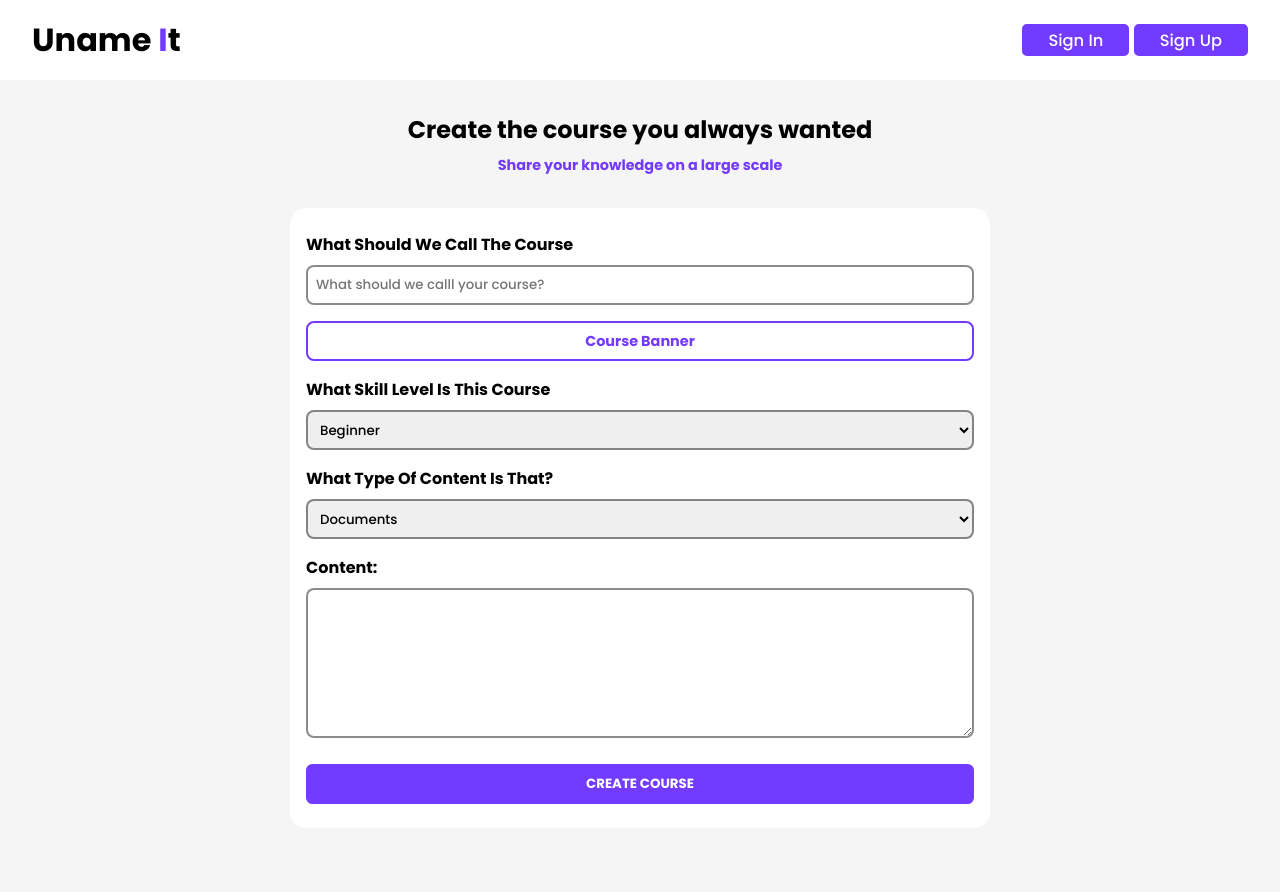
After one commit to MohammedBentalb/LMS, a PHP site: template views/courses/courses_create_and_modify.php in a window 1280 px wide. The commit adds this page. Run offline with PHP 8.4, Linux system fonts and the light colour scheme; the template is opened without the code that fills it, so the values that code supplies are empty.

Commit message:
feat(html / js): adding the layout of the course form to send details about the course, along  with the necessary js for validating the data before sending it

```diff
--- a/controllers/courses_controller.php
+++ b/controllers/courses_controller.php
@@ -11,8 +11,8 @@ switch($action){
         $courseSections = getCourseSections($course_id);
         require("../brief-7/views/courses/course_details.php");
         break;
-    case "add":
-        require("../brief-7/views/courses/courses_create.php");
+    case "create":
+        require("../brief-7/views/courses/courses_create_and_modify.php");
         break;
     case "edit":
         require("../brief-7/views/courses/courses_edit.php");
--- a/controllers/sections_controller.php
+++ b/controllers/sections_controller.php
@@ -3,7 +3,7 @@
 $action = $_GET['action'] ?? "list";
 
 switch($action){
-    case "add":
+    case "create":
         require("../brief-7/views/sections/sections_create.php");
         break;
     case "edit":
--- a/db/db.sql
+++ b/db/db.sql
@@ -14,7 +14,7 @@ ALTER TABLE courses DROP COLUMN created_at -- DELETING created_at TO TEST ALTER
 
 ALTER TABLE courses
 ADD created_at TIMESTAMP DEFAULT CURRENT_TIMESTAMP,
-ADD UPDATED_AT TIMESTAMP DEFAULT CURRENT_TIMESTAMP ON UPDATE CURRENT_TIMESTAMP -- ADDING created_att AND updated_at TO TEST ADDING USING ULTER AND ALSO TO TEST WHO DOES TIMESTAMP WORKS WHEN UPDATING A COURSE
+ADD uupdated_at TIMESTAMP DEFAULT CURRENT_TIMESTAMP ON UPDATE CURRENT_TIMESTAMP -- ADDING created_att AND updated_at TO TEST ADDING USING ULTER AND ALSO TO TEST WHO DOES TIMESTAMP WORKS WHEN UPDATING A COURSE
 
 INSERT INTO courses(title, description, level)
 VALUES('Express as you never seen it', 'experience how senior Backend Engineer code looks like', 'Avancé') -- INSERTING DATA TO THE COURSES TABLE WHILE OMITING ID, CREATED_AT, AND UPDATED_AT SINCE THEIR VALUES ARE AUTO GENERATED
--- a/index.php
+++ b/index.php
@@ -1,6 +1,6 @@
 <?php
 
-$controller = $_GET['c'] ?? "courses";
+$controller = $_GET['v'] ?? "courses";
 $course_id = $_GET['course_id'] ?? null;
 
 switch($controller){
--- /dev/null
+++ b/js/courses/course_form.js
@@ -0,0 +1,29 @@
+import { validateAndShowError, watchElementAndValidate } from "../validation/validation.js";
+
+const courseForm = document.querySelector("form");
+const courseTitle = document.querySelector("#course-title");
+const courseType = document.querySelector("#course-type");
+const courseLevel = document.querySelector("#course-level");
+const courseContent = document.querySelector("#course-content");
+const courseImage= document.querySelector("#course-image");
+
+let errorArray = [];
+
+watchElementAndValidate(courseTitle);
+watchElementAndValidate(courseType);
+watchElementAndValidate(courseLevel);
+watchElementAndValidate(courseContent);
+watchElementAndValidate(courseImage);
+
+courseForm.addEventListener("submit", function (e) {
+  e.preventDefault();
+  errorArray = validateAndShowError(courseTitle, errorArray);
+  errorArray = validateAndShowError(courseLevel, errorArray);
+  errorArray = validateAndShowError(courseType, errorArray);
+  errorArray = validateAndShowError(courseContent, errorArray);
+
+  if (errorArray.length === 0) {
+    this.submit();
+  }
+  console.log(errorArray);
+});
--- a/styles/course_detail.css
+++ b/styles/course_detail.css
@@ -1,8 +1,7 @@
 /** #733AFF
  */
 
-.detail-section {
-}
+
 
 .detail-container {
   display: flex;
--- /dev/null
+++ b/styles/course_form.css
@@ -0,0 +1,141 @@
+.course-form {
+  display: flex;
+  flex-direction: column;
+  gap: 1rem;
+  background-color: white;
+  width: 100%;
+  max-width: 700px;
+  padding-inline: 1rem;
+  padding-block: 1.5rem;
+  border-radius: 1rem;
+  margin-block: 2rem;
+}
+
+.preview-image {
+  width: 100%;
+  height: 300px;
+  background-color: rgba(128, 128, 128, 0.377);
+  border-radius: 0.5rem;
+}
+.preview-image img {
+  width: 100%;
+  height: 100%;
+  border-radius: 0.5rem;
+}
+
+.form-field {
+  display: flex;
+  flex-direction: column;
+  gap: 0.5rem;
+}
+
+.form-field label {
+  font-weight: bold;
+  text-transform: capitalize;
+}
+
+.form-field input,
+.form-field select,
+.form-field textarea {
+  height: 40px;
+  padding-inline: 0.5rem;
+  font-weight: 500;
+  border-radius: 0.5rem;
+  border: 2px solid rgba(0, 0, 0, 0.452);
+}
+.form-field input:focus,
+.form-field select:focus,
+.form-field textarea:focus {
+  border: 2px solid #733aff;
+  outline: none;
+}
+
+.course-form input[type="file"] {
+  all: unset;
+  display: none;
+}
+
+.form-field input::first-letter,
+.form-field select::first-letter,
+.form-field textarea::first-letter {
+  text-transform: capitalize;
+}
+
+.form-field textarea {
+  min-height: 150px;
+  padding-block: 0.5rem;
+}
+
+.img-lable {
+  display: flex;
+  align-items: center;
+  justify-content: center;
+  border: 2px solid #733aff;
+  color: #733aff;
+  font-size: 0.9rem;
+  border-radius: 0.5rem;
+  height: 40px;
+  cursor: pointer;
+  transition: opacity 0.2s linear, background .2s linear;
+}
+.empty {
+  border: 2px solid red;
+  color: red;
+  opacity: 0.8;
+}
+.empty:hover {
+  opacity: 1;
+}
+
+.full{
+  border: 2px solid green;
+  color: green;
+}
+
+.form-field p::first-letter {
+  text-transform: capitalize;
+}
+
+.form-field p {
+  font-weight: bold;
+  color: red;
+}
+
+.is-hidden {
+  display: none;
+}
+
+.course-form > button {
+  height: 40px;
+  background-color: #733aff;
+  border: 2px solid #733aff;
+  color: white;
+  text-transform: uppercase;
+  font-weight: bold;
+  border-radius: 0.4rem;
+  margin-top: 10px;
+  transition: background 0.2s linear, color 0.2s linear;
+  cursor: pointer;
+}
+
+.course-form > button:hover {
+  color: #733aff;
+  background-color: white;
+}
+.form-title,
+.form-sub-title {
+  text-align: center;
+}
+.form-sub-title {
+  margin-top: 0.5rem;
+  color: #733aff;
+  font-weight: bold;
+  font-size: 0.9rem;
+}
+
+.wrong-content {
+  border: 2px solid red !important;
+}
+.wrong-content:focus {
+  border-radius: 2px solid red !important;
+}
--- a/styles/index.css
+++ b/styles/index.css
@@ -1,4 +1,4 @@
-@import url('https://fonts.googleapis.com/css2?family=Geist:wght@100..900&family=Poppins:ital,wght@0,100;0,200;0,300;0,400;0,500;0,600;0,700;0,800;0,900;1,100;1,200;1,300;1,400;1,500;1,600;1,700;1,800;1,900&display=swap');
+@import url("https://fonts.googleapis.com/css2?family=Geist:wght@100..900&family=Poppins:ital,wght@0,100;0,200;0,300;0,400;0,500;0,600;0,700;0,800;0,900;1,100;1,200;1,300;1,400;1,500;1,600;1,700;1,800;1,900&display=swap");
 * {
   margin: 0;
   padding: 0;
@@ -32,13 +32,13 @@ body {
   padding: 2rem;
 }
 
-.no-p{
+.no-p {
   padding-block: 0 !important;
 }
 
 .blue-icon {
-  filter: invert(60%) sepia(55%) saturate(5067%) hue-rotate(160deg)
-    brightness(103%) contrast(83%);
+  filter: invert(30%) sepia(79%) saturate(5937%) hue-rotate(251deg)
+    brightness(101%) contrast(102%);
 }
 
 @media screen and (max-width: 53.3125rem) {
@@ -46,3 +46,41 @@ body {
     padding-inline: 1rem;
   }
 }
+
+.header {
+  background-color: white;
+  padding-block: 1rem;
+}
+
+.header > div a span {
+  color: #733aff;
+}
+
+.header > div a {
+  font-weight: bold;
+  text-transform: capitalize;
+  font-size: 2rem;
+}
+
+.header > div {
+  display: flex;
+  align-items: center;
+  justify-content: space-between;
+}
+.header > div > div button {
+  padding-inline: 1.5rem;
+  padding-block: .1rem;
+  background-color: #733aff;
+  border: 2px solid #733aff;
+  border-radius: 0.3rem;
+  text-transform: capitalize;
+  color: white;
+  cursor: pointer;
+  font-weight: 500;
+  transition: background 0.2s linear, color 0.2s linear;
+  font-size: 1.02rem;
+}
+.header > div > div button:hover {
+  background-color: white;
+  color: #733aff;
+}
--- a/styles/search.css
+++ b/styles/search.css
@@ -62,7 +62,7 @@
   display: flex;
   align-items: center;
   gap: 0.5rem;
-  font-weight: 500;
+  font-weight: bold;
   border: 2px solid #733aff;
   color: #733aff;
   border-radius: 0.3rem;
--- /dev/null
+++ b/views/components/header.php
@@ -0,0 +1,9 @@
+<nav class="parent-c header">
+    <div class="max-content">
+        <a href="/">Uname <span>i</span>t</a>
+        <div>
+            <button>sign in</button>
+            <button>sign up</button>
+        </div>
+    </div>
+</nav>
--- a/views/courses/courses_create.php
+++ /dev/null
@@ -1,3 +0,0 @@
-<form action="">
-    <button>create course</button>
-</form>
--- /dev/null
+++ b/views/courses/courses_create_and_modify.php
@@ -0,0 +1,57 @@
+<!DOCTYPE html>
+<html lang="en">
+<head>
+    <meta charset="UTF-8">
+    <meta name="viewport" content="width=device-width, initial-scale=1.0">
+    <link rel="stylesheet" href="../../styles/index.css" />
+    <link rel="stylesheet" href="../../styles/course_form.css" />
+    <title>LMS | create a course</title>
+</head>
+<body>
+    <?php include_once("./views/components/header.php");?>
+    <section class="parent-c">
+    <h1 class="form-title max-content">Create the course you always wanted</h1>
+    <p class="form-sub-title max-content">Share your knowledge on a large scale</p>
+    <form action="" method="POST" class="course-form" enctype="multipart/form-data">
+        <div class="preview-image is-hidden">
+            <img class="" src="../../assets/2.jpg" alt="">
+        </div>
+        <div class="form-field">
+            <label for="course-title">what should we call the course</label>
+            <input id="course-title" type="text" placeholder="What should we calll your course?">
+            <p class="error-field is-hidden" data-error-name="title" >ana mol error ana</p>
+        </div>
+        <div class="form-field">
+            <label for="course-image" class="img-lable">Course banner</label>
+            <input type="file" id="course-image" id="course-image" accept=".jpg,.jpeg,.png.web" required>
+            <p class="error-field is-hidden" data-error-name="image">ana mol error ana</p>
+        </div>
+        <div class="form-field">
+            <label for="course-level">What skill level is this course</label>
+            <select name="select-level" id="course-level">
+                <option value="Beginner">Beginner</option>
+                <option value="Ontermediate">Intermediate</option>
+                <option value="Advanced">Advanced</option>
+            </select>
+            <p class="error-field is-hidden" data-error-name="type">ana mol error ana</p>
+        </div>
+        <div class="form-field">
+            <label for="course-type">what type of content is that?</label>
+            <select name="select-type" id="course-type">
+                <option value="document">Documents</option>
+                <option value="bootcamp">Bootcamp</option>
+                <option value="servey">Research & servey</option>
+            </select>
+            <p class="error-field is-hidden" data-error-name="type">ana mol error ana</p>
+        </div>
+        <div class="form-field">
+            <label for="course-content">content:</label>
+            <textarea name="course-content" id="course-content" ></textarea>
+            <p class="error-field is-hidden" data-error-name="content">ana mol error ana</p>
+        </div>
+        <button>Create course</button>
+    </form>
+    </section>
+    <script src="../../js/courses/course_form.js" defer type="module"></script>
+</body>
+</html>
--- a/views/courses/courses_list.php
+++ b/views/courses/courses_list.php
@@ -2,7 +2,7 @@
             <?php
             foreach($courses as $key => $val){  ?>
             <li class="">
-                <a href="?c=courses&<?="action=detail&course_id={$val["id"]}"?>>" class="course">
+                <a href="?v=courses&<?="action=detail&course_id={$val["id"]}"?>>" class="course">
                     <div class="course-img">
                         <p><?= $val['level'] ?? "document" ?></p>
                         <img src="../../assets/1.jpg" alt="">
```
Also changed, not shown: js/validation/validation.js (added, +59 -0 lines), views/courses/course_details.php (+1 -36 lines), views/courses/index.php (+6 -3 lines).
